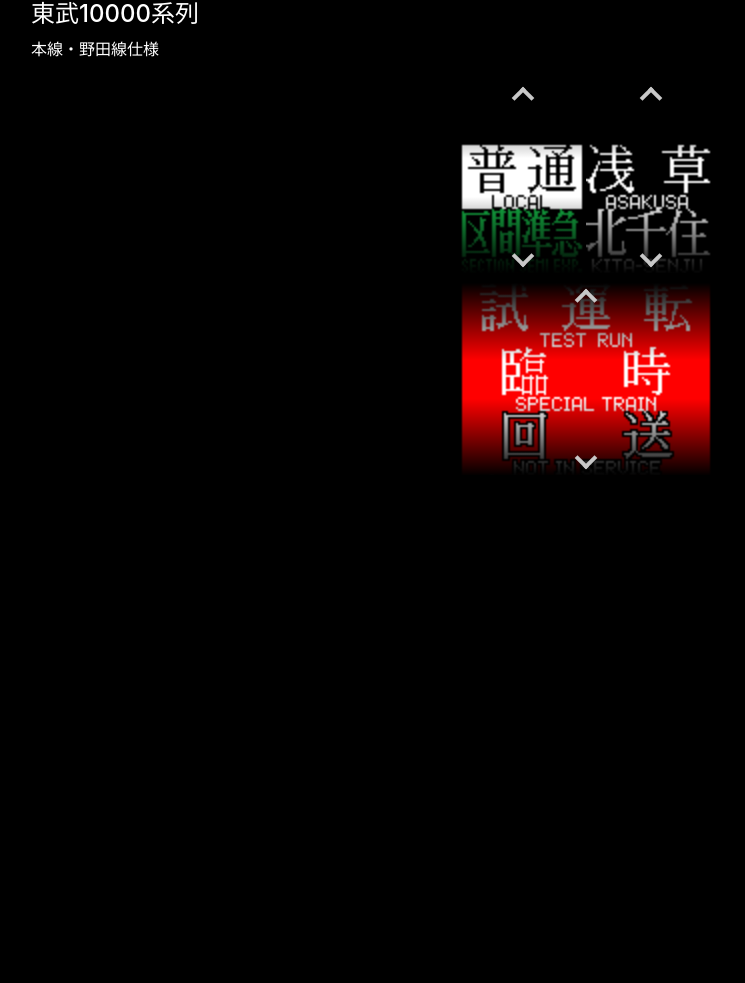
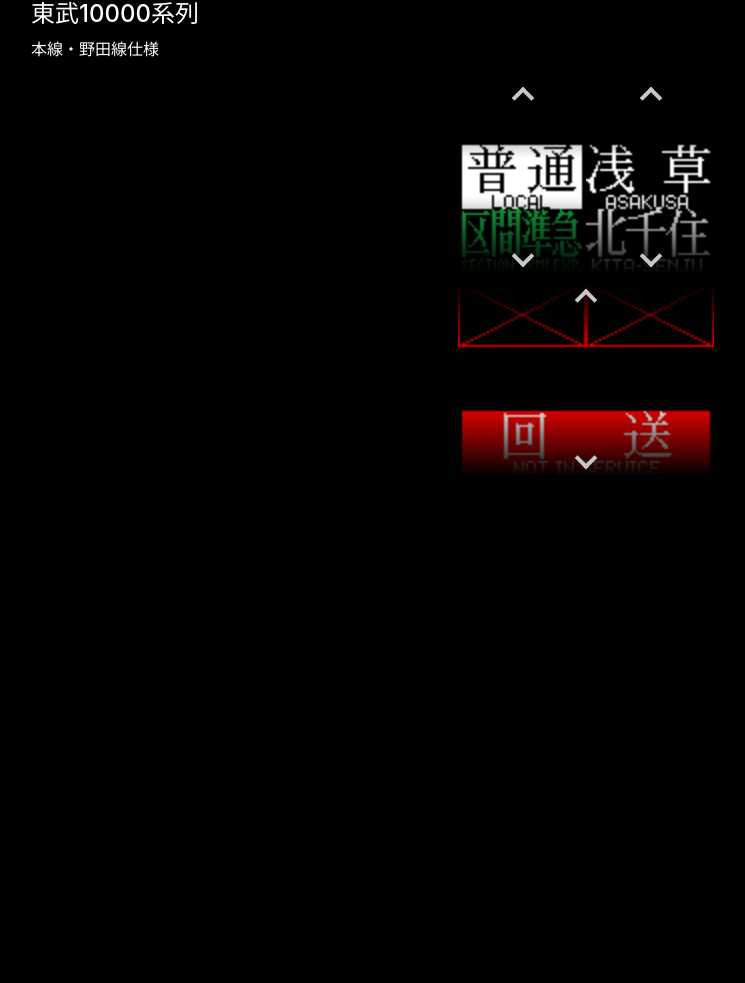
Before and after one commit to Massu0921/Train-Rollsign, a Flask app: page /tobu_10000 in a window 1280 px wide. Shown: the part 76-1059 px from the top of the page, without its empty margins (54-799 px from the left). Run offline with Flask 2, Linux system fonts and the light colour scheme; some libraries are stand-ins or nearby versions.

Commit message:
デバッグ用のパラメータを消去

```diff
--- a/templates/tobu_10000.html
+++ b/templates/tobu_10000.html
@@ -33,7 +33,7 @@
       <!-- グラデーション -->
       <div class="gradient"></div>
       <!-- 種別・行先画像 -->
-      <img src="/static/images/tobu_10000_overall.png" id="overall" class="overall-thumb" style="top: -192px">
+      <img src="/static/images/tobu_10000_overall.png" id="overall" class="overall-thumb" style="">
       <!-- 全面表示移動用ボタン -->
       <div id="overall-up" class="btn overall-up" style="top: 16px; left: 0px;"></div>
       <div id="overall-down" class="btn overall-down" style="bottom: 16px; left: 0px;"></div>
```
